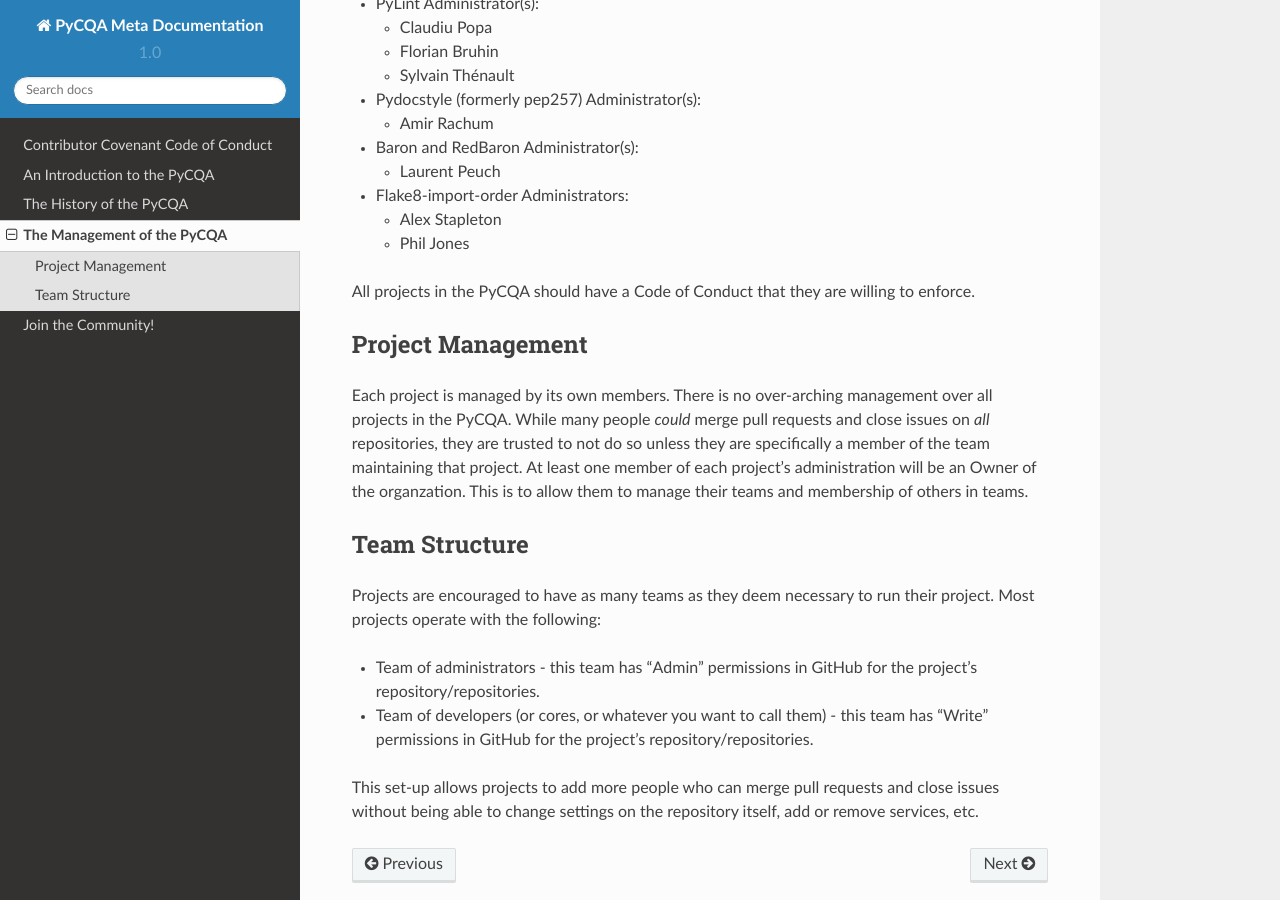
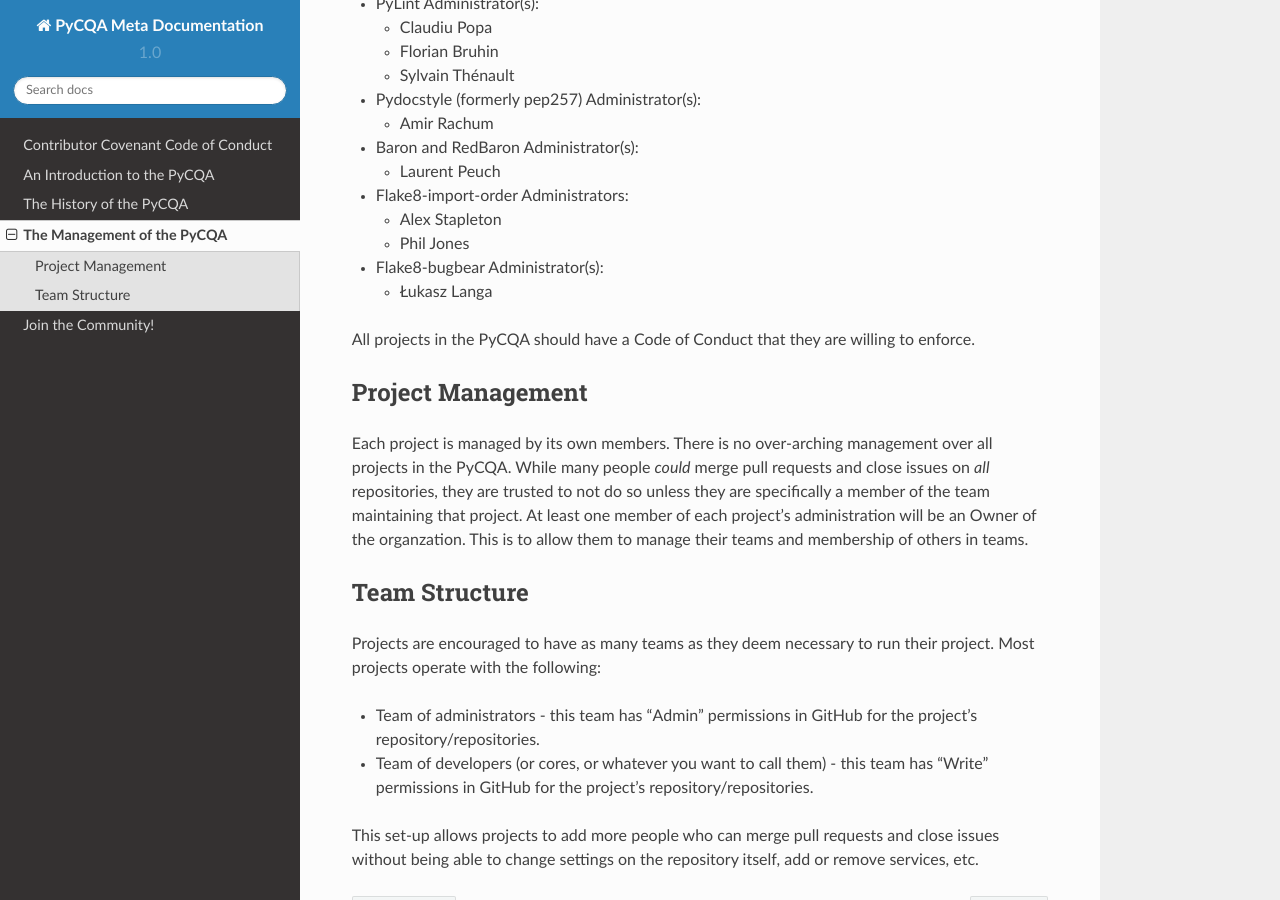
Before and after one commit to PyCQA/meta, a Sphinx documentation site: the page built from source/management.rst, in a window 1280 px wide and 900 px high, scrolled down 408 px. Built offline with Sphinx 7.4.7 and the Read the Docs theme 2.0.0, drawn with Linux system fonts in a browser that asks for light colours.

Commit message:
Include bugbear in project admins
Title says all.

```diff
--- a/source/management.rst
+++ b/source/management.rst
@@ -37,6 +37,10 @@
   * Alex Stapleton
   * Phil Jones
 
+- Flake8-bugbear Administrator(s):
+
+  * Łukasz Langa
+
 All projects in the PyCQA should have a Code of Conduct that they are willing
 to enforce.
 
```
